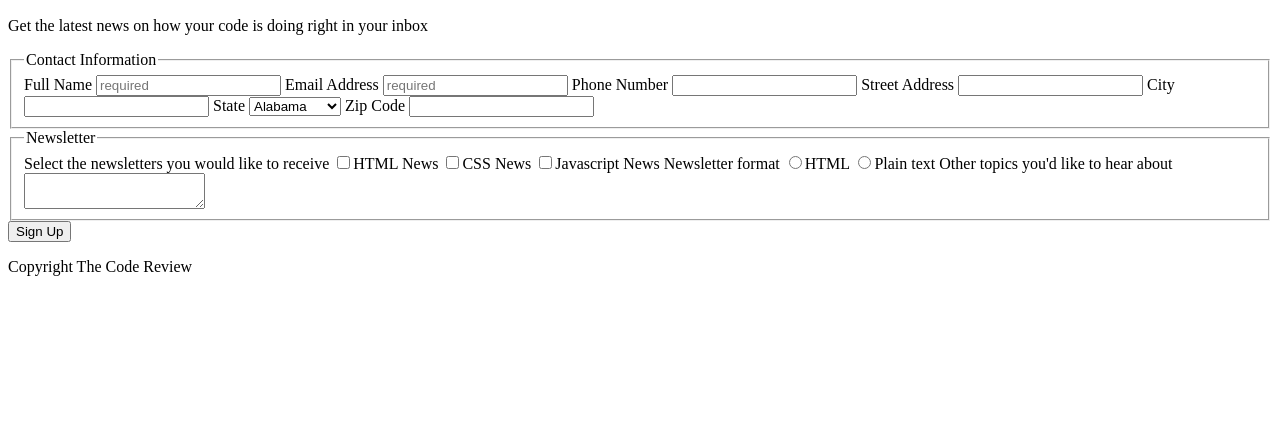
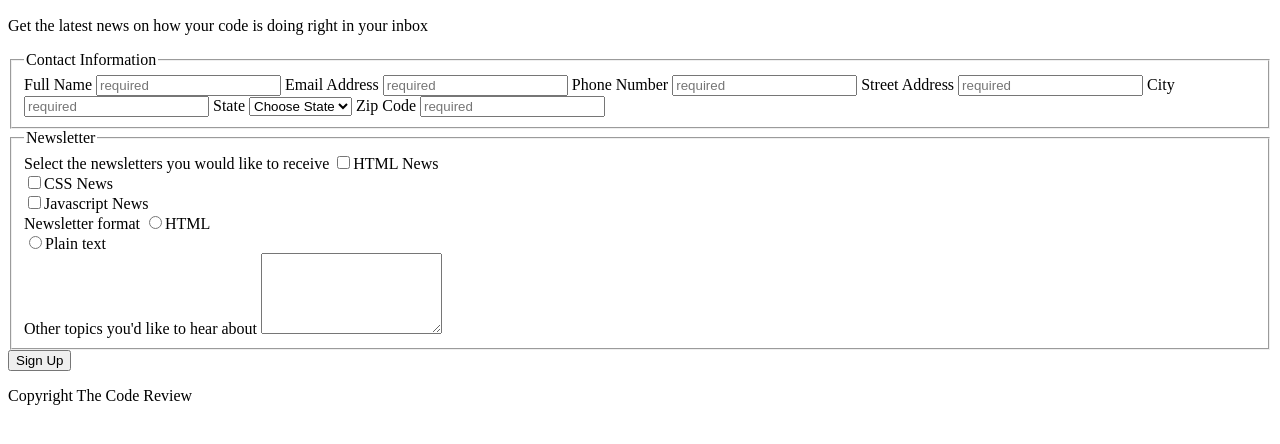
Before and after one commit to francineannbd/fewd-techdegree-project-3, a plain HTML site: page index.html in a window 1280 px wide. Shown: the part 96-540 px from the top of the page. Drawn offline with Linux system fonts and the light colour scheme.

Commit message:
updated index.html

```diff
--- a/index.html
+++ b/index.html
@@ -4,37 +4,40 @@
         <meta name="viewport" content="width=device-width, initial-scale=1">
         <link rel="stylesheet" href="css/styles.css">
         <title>The Code Review</title>
-        <link href="https://fonts.googleapis.com/css2?family=Merriweather:ital@1&display=swap" rel="stylesheet">
+        <link href="https://fonts.googleapis.com/css2?family=Merriweather&display=swap" rel="stylesheet">
     </head>
     <body>
-
-        <h1>The Code Review</h1>
-
-        <h2>Signup for our newsletter</h2>
-        <p>Get the latest news on how your code is doing right in your inbox</p>
+        <div class="main-header">
+            <h1>The Code Review</h1>
+            <div class="intro">
+                <h2>Signup for our newsletter</h2>
+                <p class="">Get the latest news on how your code is doing right in your inbox</p>
+            </div>
+        </div>
 
         <form action="index.html" method="post">
 
-            <fieldset>
+            <fieldset class="first">
                 <legend>Contact Information</legend>
 
                 <label for="name">Full Name</label>
-                <input type="text" id="name" placeholder="required" name="user_name">
+                <input type="text" id="name" placeholder="required" name="user_name" required="required">
 
                 <label for="email">Email Address</label>
-                <input type="email" id="email" placeholder="required" name="user_email">
+                <input type="email" id="email" placeholder="required" name="user_email" required="required">
 
                 <label for="phone">Phone Number</label>
-                <input type="tel" id="phone" name="user_phone">
+                <input type="tel" id="phone" placeholder="required" name="user_phone" required="required">
 
                 <label for="address">Street Address</label>
-                <input type="text" id="address" name="user_address">
+                <input type="text" id="address" placeholder="required" name="user_address" required="required">
 
                 <label for="city">City</label>
-                <input type="text" id="city" name="user_city">
+                <input type="text" id="city" placeholder="required" name="user_city" required="required">
 
                 <label for="state">State</label>
-                <select id="state" name="user_state">
+                <select id="state" name="user_state" required="required">
+                    <option value="">Choose State</option>
                     <option value="alabama">Alabama</option>
                     <option value="arizona">Arizona</option>
                     <option value="california">California</option>
@@ -58,7 +61,7 @@
                 </select>
 
                 <label for="zipcode">Zip Code</label>
-                <input type="text" id="zipcode" name="user_zipcode">
+                <input type="text" id="zipcode" placeholder="required" name="user_zipcode" required="required">
 
             </fieldset>
 
@@ -67,17 +70,17 @@
 
                 <label>Select the newsletters you would like to receive</label>
 
-                <input type="checkbox" id="html_news" value="newsletter_html" name="user_newsletter"><label for="html_news">HTML News</label>
-                <input type="checkbox" id="css_news" value="newsletter_css" name="user_newsletter"><label for="css_news">CSS News</label>
-                <input type="checkbox" id="javascript_news" value="newsletter_javascript" name="user_newsletter"><label for="javascript_news">Javascript News</label>
+                <input type="checkbox" id="html_news" value="newsletter_html" name="user_newsletter"><label for="html_news" class="letters">HTML News</label><br>
+                <input type="checkbox" id="css_news" value="newsletter_css" name="user_newsletter"><label for="css_news" class="letters">CSS News</label><br>
+                <input type="checkbox" id="javascript_news" value="newsletter_javascript" name="user_newsletter"><label for="javascript_news" class="letters">Javascript News</label><br>
 
                 <label>Newsletter format</label>
 
-                <input type="radio" id="html_format" value="format_html" name="user_news_format"><label for="html_format">HTML</label>
-                <input type="radio" id="text_format" value="format_text" name="user_news_format"><label for="text_format">Plain text</label>
+                <input type="radio" id="html_format" value="format_html" name="user_news_format"><label for="html_format" class="letters">HTML</label><br>
+                <input type="radio" id="text_format" value="format_text" name="user_news_format"><label for="text_format" class="letters">Plain text</label><br>
 
                 <label>Other topics you'd like to hear about</label>
-                <textarea id="topics" name="user_topics"></textarea>
+                <textarea id="topics" name="user_topics" rows="5"></textarea>
 
             </fieldset>
 
```
